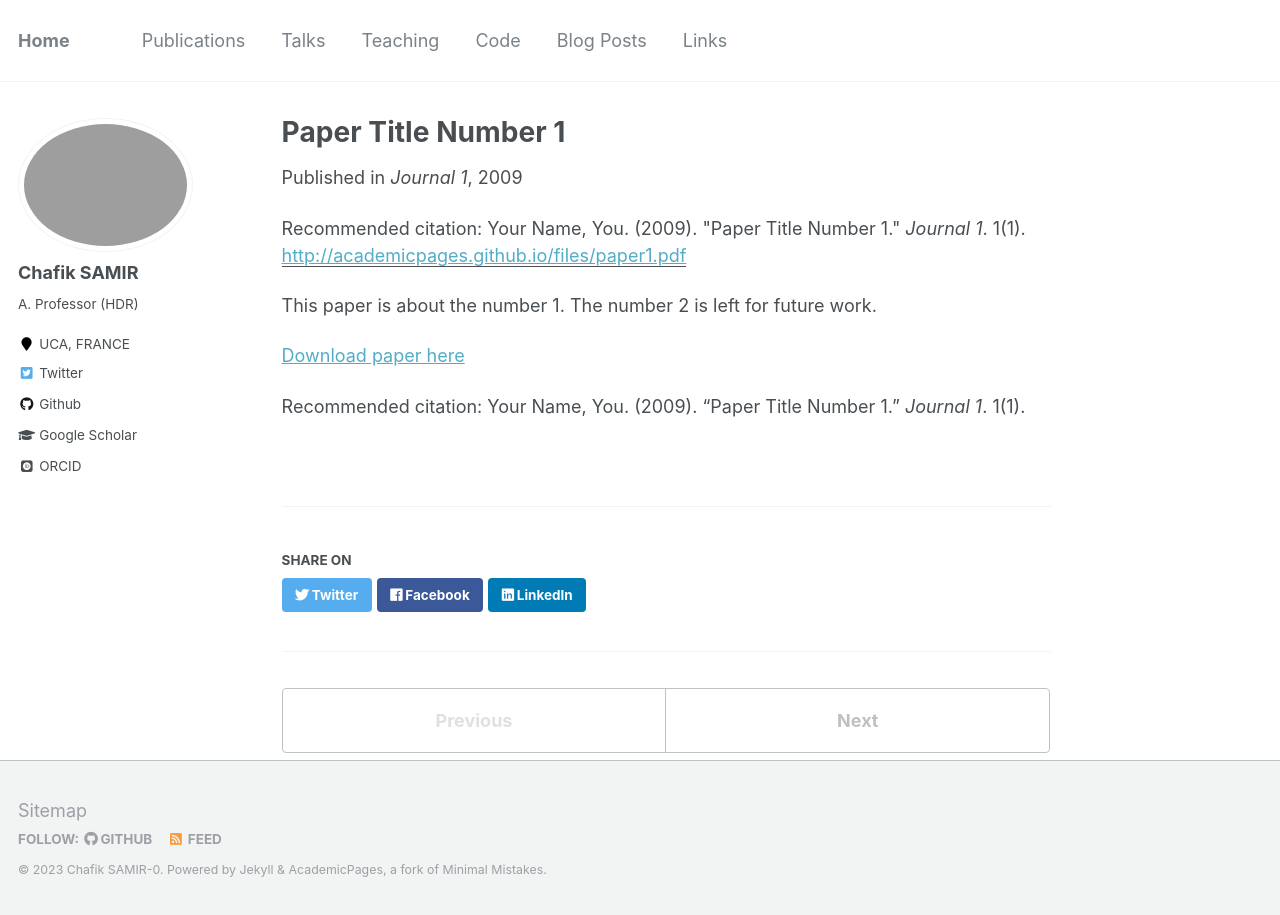
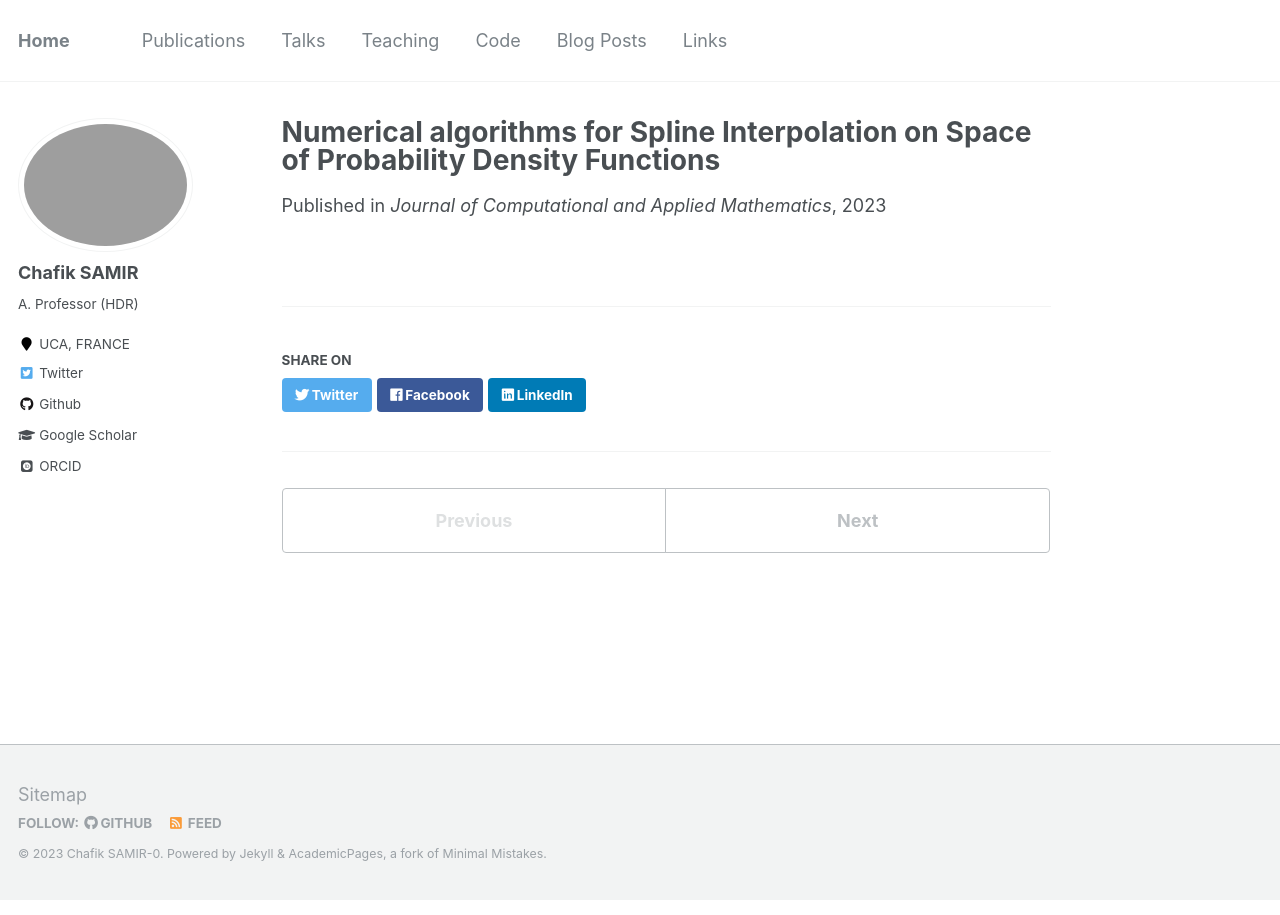
Before and after one commit to Chsamir/chsamir.github.io, a Jekyll site: the page built from _publications/2009-10-01-paper-title-number-1.md, in a window 1280 px wide. Built offline with Jekyll 4.4.1, drawn with Linux system fonts in a browser that asks for light colours; some web fonts are replaced.

Commit message:
Update 2009-10-01-paper-title-number-1.md

```diff
--- a/_publications/2009-10-01-paper-title-number-1.md
+++ b/_publications/2009-10-01-paper-title-number-1.md
@@ -1,15 +1,9 @@
 ---
-title: "Paper Title Number 1"
+title: "Numerical algorithms for Spline Interpolation on Space of Probability Density Functions"
 collection: publications
 permalink: /publication/2009-10-01-paper-title-number-1
-excerpt: 'This paper is about the number 1. The number 2 is left for future work.'
-date: 2009-10-01
-venue: 'Journal 1'
-paperurl: 'http://academicpages.github.io/files/paper1.pdf'
-citation: 'Your Name, You. (2009). &quot;Paper Title Number 1.&quot; <i>Journal 1</i>. 1(1).'
+excerpt: 'This paper is optimization on Riemannian manifolds with applications on PDFs'
+date: 2023-03-23
+venue: 'Journal of Computational and Applied Mathematics'
+paperurl: '[http://academicpages.github.io/files/paper1.pdf](https://link.springer.com/article/10.1007/s40314-023-02262-5)'
 ---
-This paper is about the number 1. The number 2 is left for future work.
-
-[Download paper here](http://academicpages.github.io/files/paper1.pdf)
-
-Recommended citation: Your Name, You. (2009). "Paper Title Number 1." <i>Journal 1</i>. 1(1).
```
